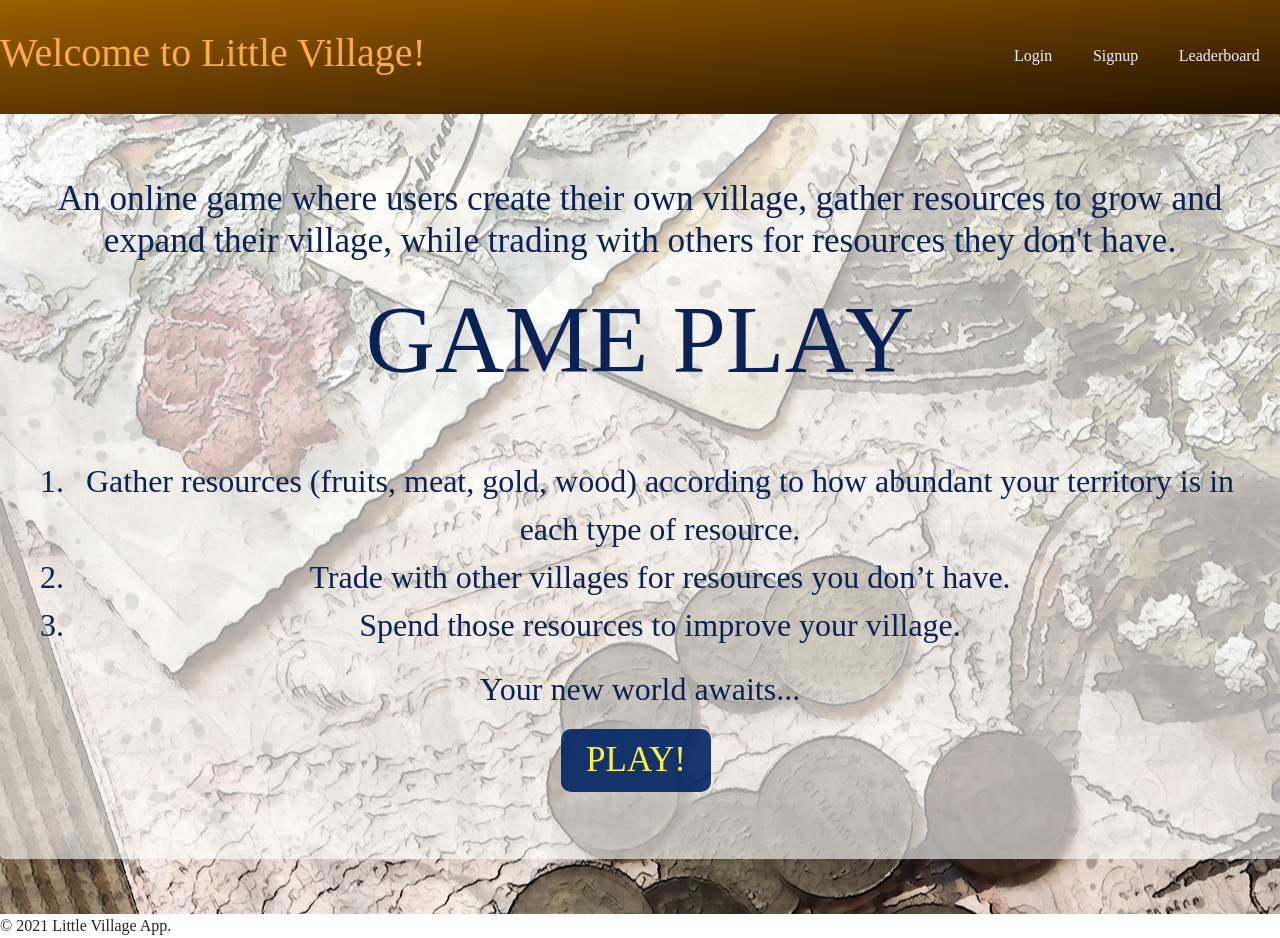
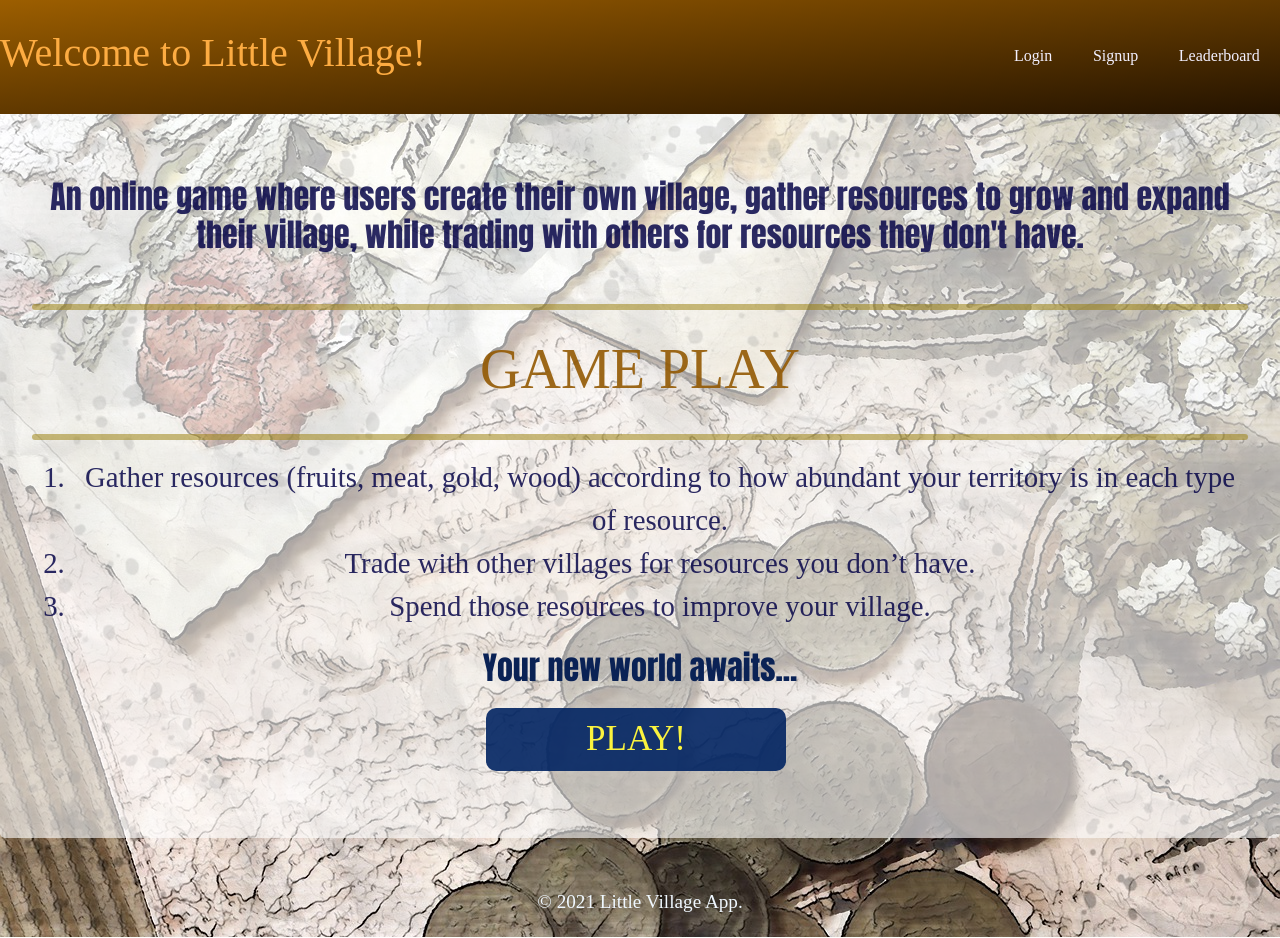
Before and after one commit to asantercureton/little-village, a React (Create React App) app in the folder client/: page / in a window 1280 px wide. Built offline with nearby package versions, Linux system fonts and the light colour scheme; no server answers; a web font is replaced by a local one.

Commit message:
updated Home.js page with more styling

```diff
--- a/client/src/index.css
+++ b/client/src/index.css
@@ -24,7 +24,7 @@
   margin-bottom: 10px;
 }
 
-main {
+body {
   background: url("../src/img/gold.jpg");
   min-height: 100vh;
   background-attachment: fixed;
@@ -33,6 +33,26 @@ main {
   background-size: cover;
 }
 
+
+.headline {
+  font-family: Impact, Haettenschweiler, 'Arial Narrow Bold', sans-serif;
+  font-size: 100%;
+  color: #020146d5;
+  margin-bottom: 50px;
+}
+
+ol li {
+  font-size: 90%;
+  color: #020146d5;
+}
+
+.display-1 {
+  text-align: center;
+  color: rgba(146, 88, 1, 0.897);
+  padding: 10px;
+  margin-bottom: 20px;
+  font-size:175%;
+}
 .display-4 {
   text-align: center;
   padding: 10px;
@@ -59,6 +79,13 @@ header a:hover {
   transition: .5s ease;
   font-size: larger;
 }
+#tag {
+  border: 3px solid rgba(151, 124, 3, 0.5);
+  border-radius: 5px;
+}
+#newWorld {
+  font-family: Impact, Haettenschweiler, 'Arial Narrow Bold', sans-serif;
+}
 
 header h1:hover {
   color: rgb(253, 172, 66);
@@ -69,6 +96,15 @@ header h1:hover {
 .nav {
   display: flex;
   justify-content: space-between;
+}
+
+footer {
+  color: aliceblue;
+  margin-bottom: 20px;
+  font-size: 120%;
+  display: flex;
+  justify-content: center;
+  align-items: center;
 }
 
 .form-label {
@@ -106,7 +142,7 @@ header h1:hover {
   font-family: 'Butcherman', cursive;
   min-width: 150px;
   justify-content: center;
-  width: 150px;
+  width: 300px;
 }
 
 /* Active-Button */
--- a/client/src/pages/Home.js
+++ b/client/src/pages/Home.js
@@ -28,16 +28,17 @@ const Home = () => {
     <main>
       <div className="jumbotron align-items-center">
         <div className="justify-content-center">
-          <h1 className="lead">An online game where users create their own village, gather resources to grow and expand their village, while trading with others for resources they don't have.</h1>
-
-          <h1 className="display-4">GAME PLAY</h1>
+          <h1 className="headline">An online game where users create their own village, gather resources to grow and expand their village, while trading with others for resources they don't have.</h1>
+         <hr id="tag"/>
+          <h1 className="display-1">GAME PLAY</h1>
+          <hr id="tag"/>
           <ol>
             <li>Gather resources (fruits, meat, gold, wood) according to how abundant your territory is in each type of resource.</li>
             <li>Trade with other villages for resources you don’t have.</li>
             <li>Spend those resources to improve your village.</li>
           </ol>
 
-          <p>Your new world awaits...</p>
+          <p id="newWorld">Your new world awaits...</p>
 
           <a href="/" className="play-btn"><span>PLAY!</span></a>
 
```
Lines whose indentation alone changed are shown as unchanged.
